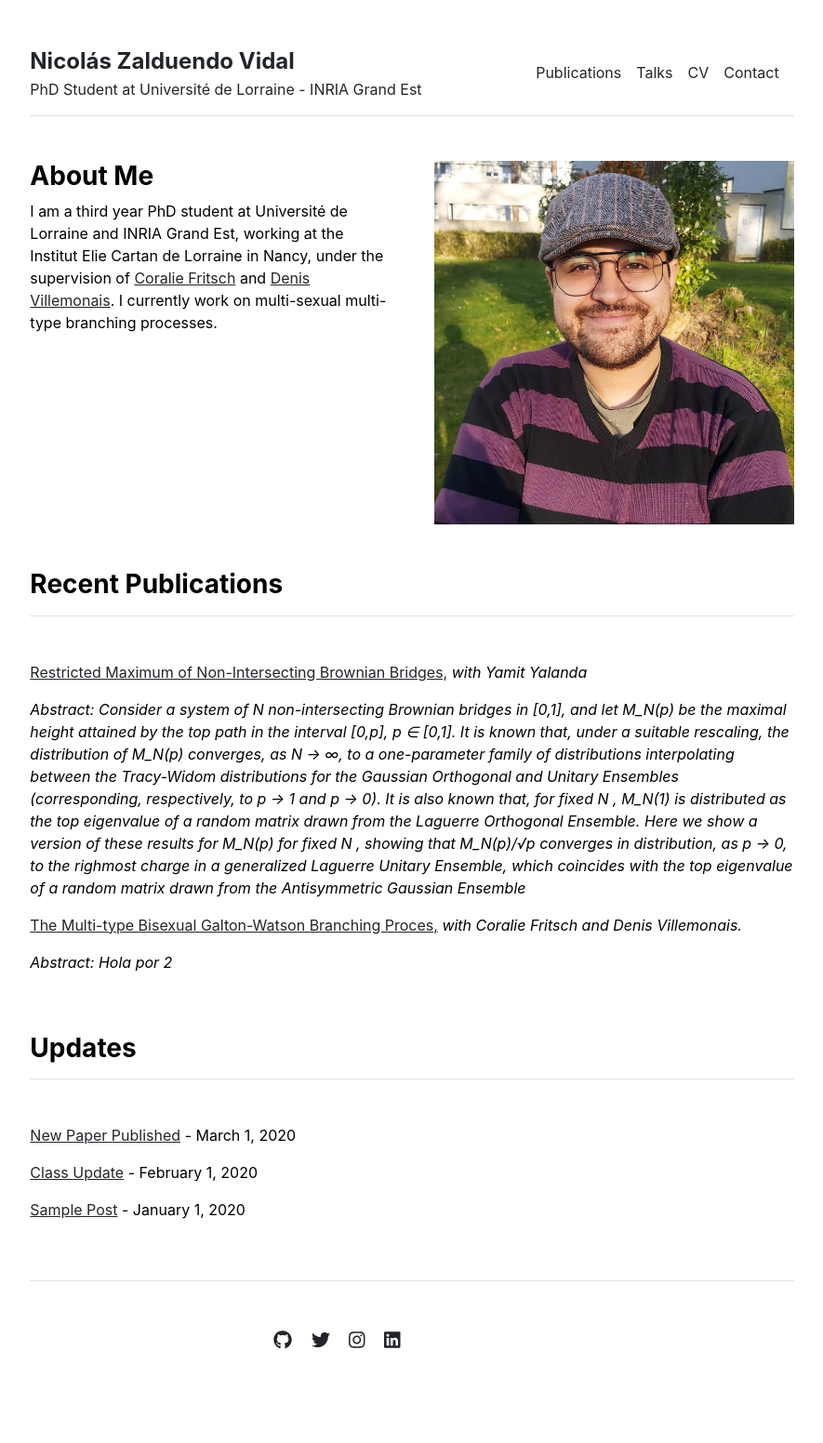
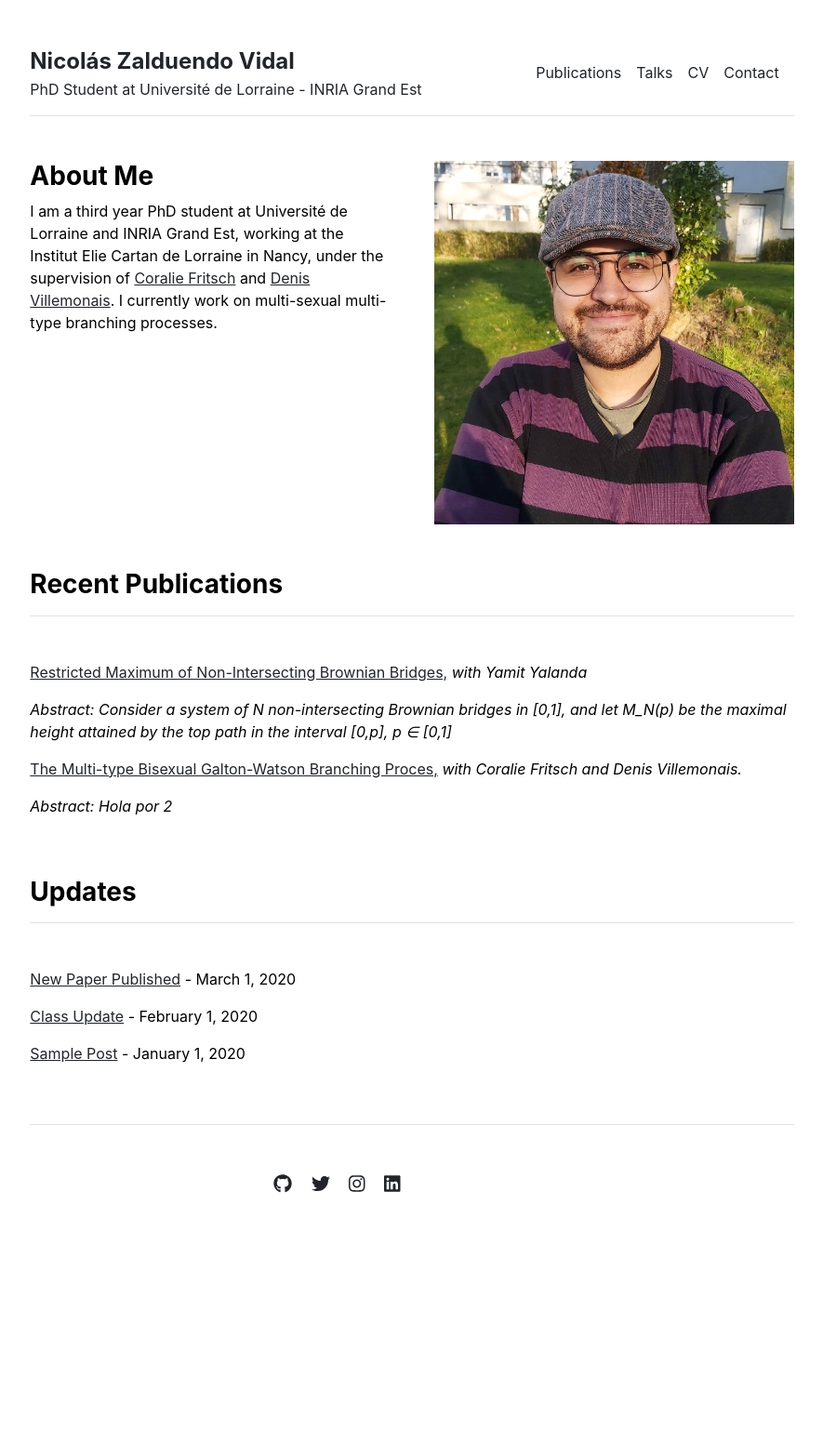
Before and after one commit to nzalduendo/nzalduendo.github.io, a Jekyll site: the page built from index.md, in a window 1280 px wide. Shown: the whole page at 93% size, without its empty margins (197-1082 px from the left). Built offline with Jekyll 4.4.1, drawn with Linux system fonts in a browser that asks for light colours; after the commit the page ends 1384 px from its top, so only the background shows below that.

Commit message:
Update publications.yml

```diff
--- a/_data/publications.yml
+++ b/_data/publications.yml
@@ -1,5 +1,5 @@
 featured:
-- {name: 'Restricted Maximum of Non-Intersecting Brownian Bridges,', url: '/publications/BrownianBridges.pdf', contributors: 'Yamit Yalanda', abstract: 'Consider a system of N non-intersecting Brownian bridges in [0,1], and let M_N(p) be the maximal height attained by the top path in the interval [0,p], p ∈ [0,1]. It is known that, under a suitable rescaling, the distribution of M_N(p) converges, as N → ∞, to a one-parameter family of distributions interpolating between the Tracy-Widom distributions for the Gaussian Orthogonal and Unitary Ensembles (corresponding, respectively, to p → 1 and p → 0). It is also known that, for fixed N , M_N(1) is distributed as the top eigenvalue of a random matrix drawn from the Laguerre Orthogonal Ensemble. Here we show a version of these results for M_N(p) for fixed N , showing that M_N(p)/√p converges in distribution, as p → 0, to the righmost charge in a generalized Laguerre Unitary Ensemble, which coincides with the top eigenvalue of a random matrix drawn from the Antisymmetric Gaussian Ensemble'}
+- {name: 'Restricted Maximum of Non-Intersecting Brownian Bridges,', url: '/publications/BrownianBridges.pdf', contributors: 'Yamit Yalanda', abstract: 'Consider a system of N non-intersecting Brownian bridges in [0,1], and let M_N(p) be the maximal height attained by the top path in the interval [0,p], p ∈ [0,1]'}
 - {name: 'The Multi-type Bisexual Galton-Watson Branching Proces,', url: 'https://arxiv.org/abs/2206.09622', contributors: 'Coralie Fritsch and Denis Villemonais.', abstract: 'Hola por 2'}
 
 index:
```
